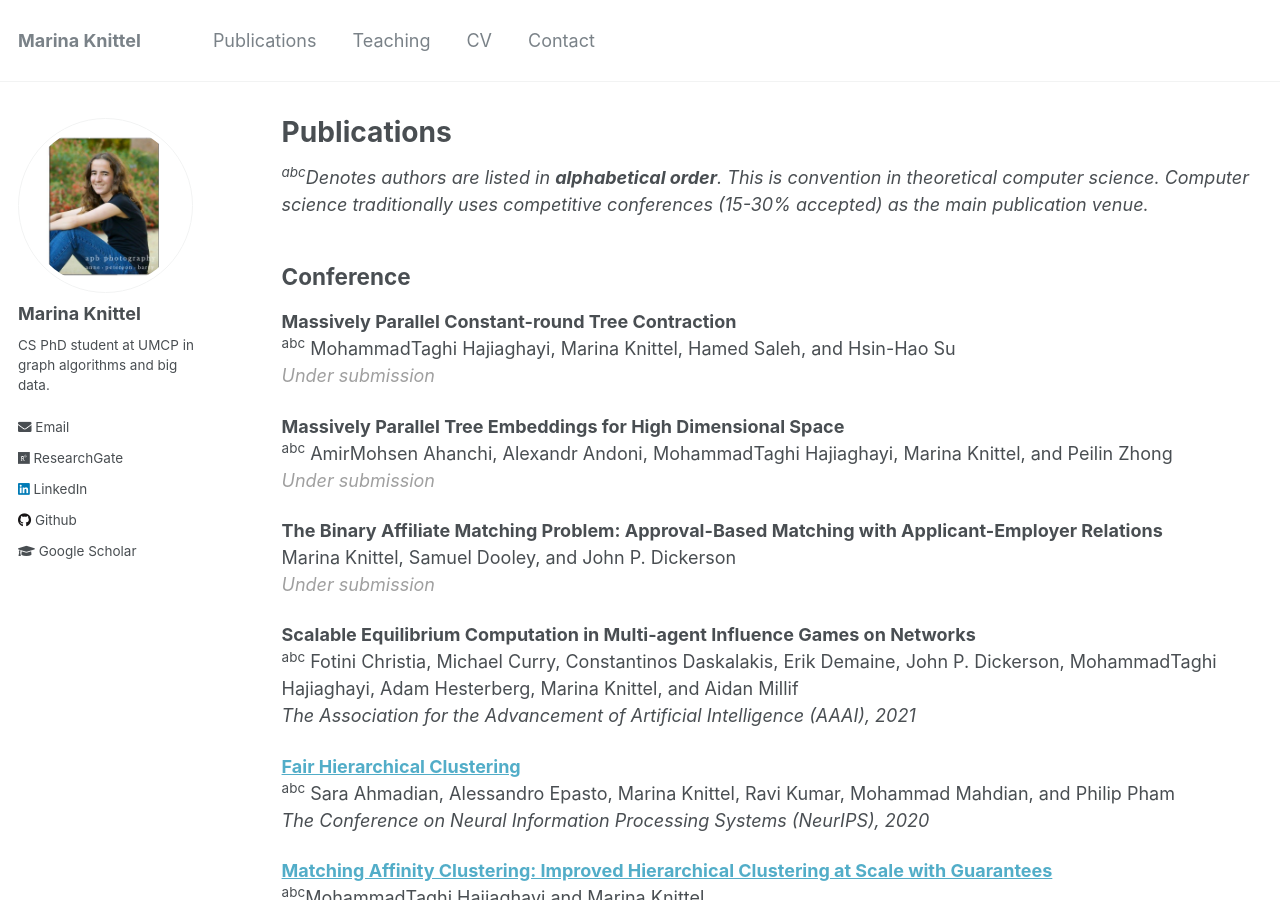
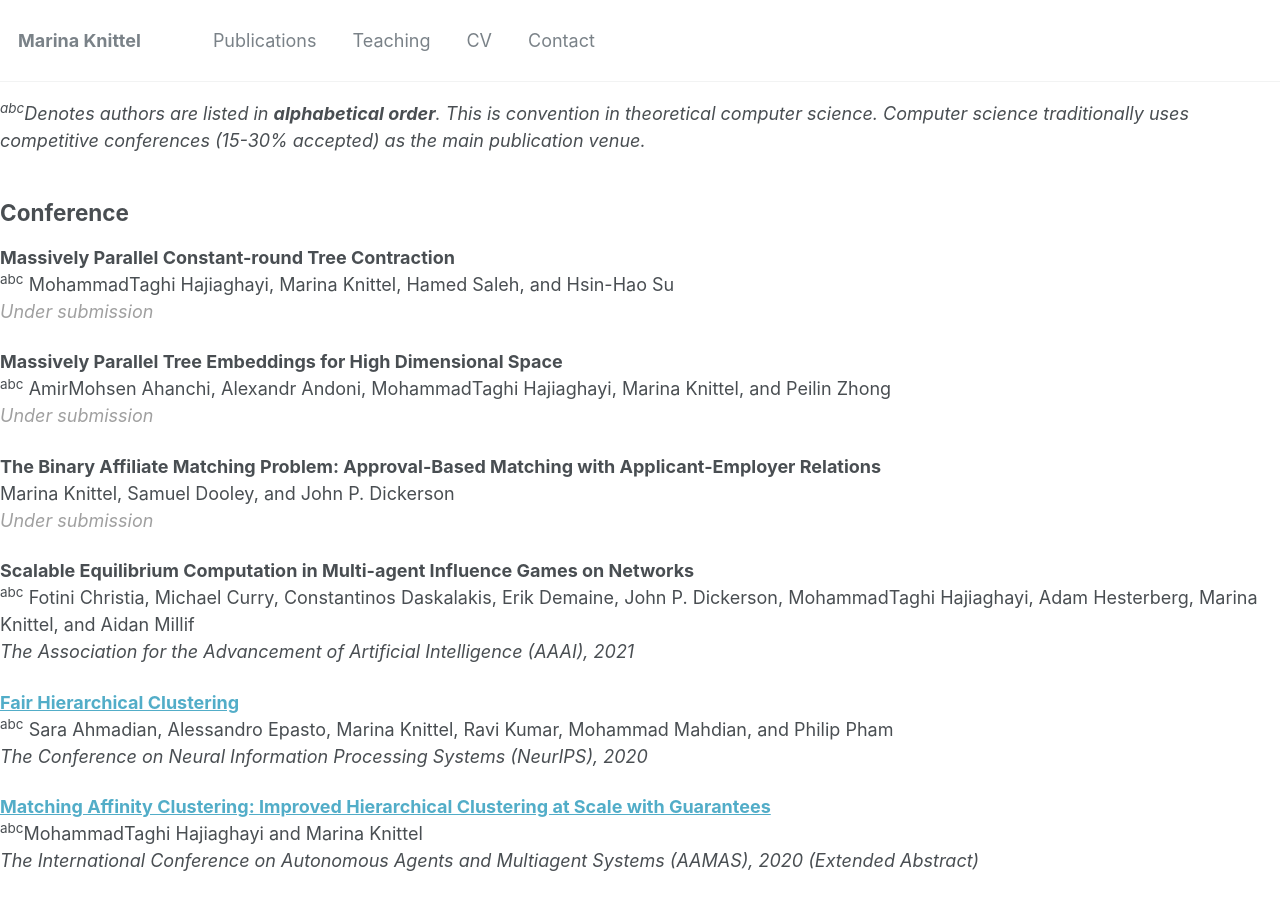
Before and after one commit to mknittel/mknittel.github.io, a Jekyll site: the page built from _pages/publications.md, in a window 1280 px wide and 900 px high. Built offline with Jekyll 4.4.1, drawn with Linux system fonts in a browser that asks for light colours.

Commit message:
Removed heading possibly

```diff
--- a/_pages/publications.md
+++ b/_pages/publications.md
@@ -1,7 +1,5 @@
 ---
-layout: archive
-title: "Publications"
-permalink: /publications/
+layout: default
 author_profile: true
 ---
 *<sup>abc</sup>Denotes authors are listed in **alphabetical order**. This is convention in theoretical computer science.
```
